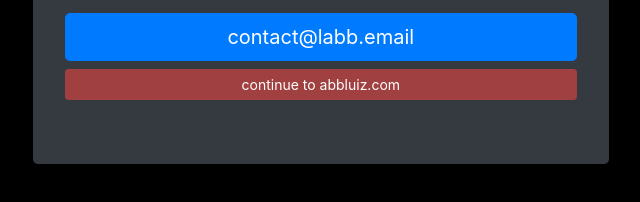
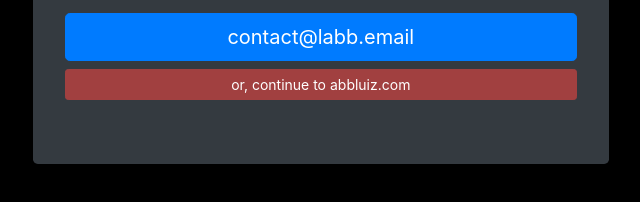
Before and after one commit to abbluiz/labb.email, a plain HTML site: page index.html in a window 1280 px wide. Shown: the part 422-624 px from the top of the page, 242-882 px from the left. Drawn offline with Linux system fonts and the light colour scheme; files whose address does not match are found by name.

Commit message:
Modify abbluiz.com button text

```diff
--- a/index.html
+++ b/index.html
@@ -53,7 +53,7 @@
 
                         <div>
                             <a class="btn btn-primary btn-lg btn-block" href="mailto:contact@labb.email" role="button">contact@labb.email</a>
-                            <a class="btn btn-danger btn-sm btn-block" href="https://www.abbluiz.com" role="button">continue to abbluiz.com</a>
+                            <a class="btn btn-danger btn-sm btn-block" href="https://www.abbluiz.com" role="button">or, continue to abbluiz.com</a>
                         </div>
 
                     </div>
```
